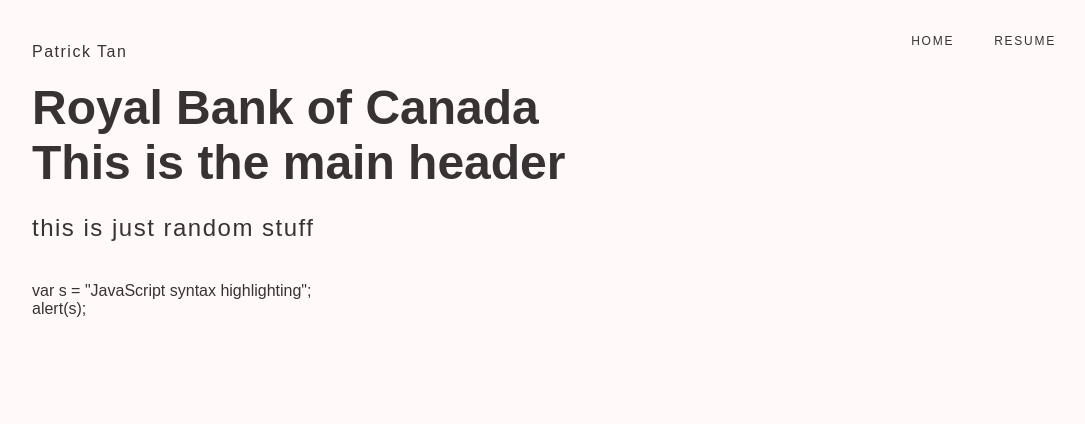
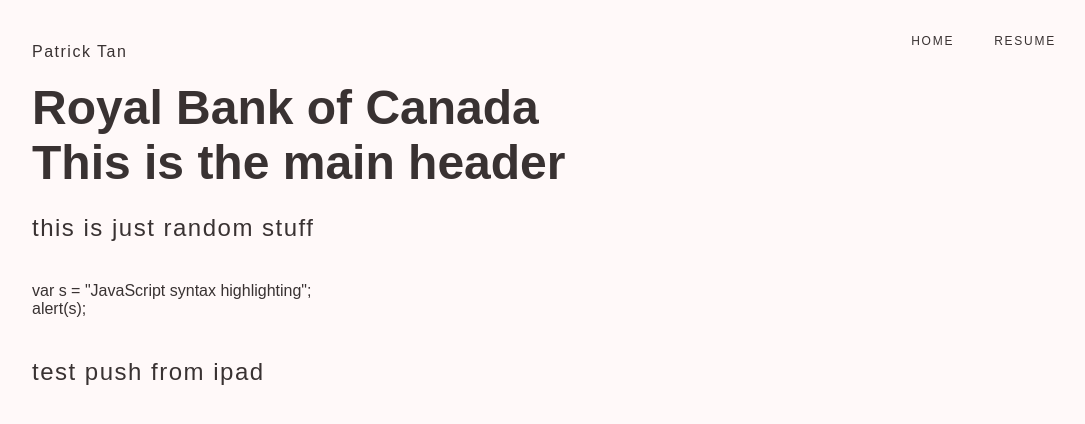
Before and after one commit to patrickm-tan/patricktan, a Gatsby site: page /projects/royal-bank-of-canada in a window 1280 px wide. Shown: the whole page, without its empty margins (96-1181 px from the left). Built offline with nearby package versions, Linux system fonts and the light colour scheme; Gatsby itself is replaced by a stand-in of ours; some packages are replaced by stand-ins of ours; code samples lack their colours.

Commit message:
test commit from ipad

````diff
--- a/src/projects/royal-bank-of-canada.mdx
+++ b/src/projects/royal-bank-of-canada.mdx
@@ -12,3 +12,5 @@ this is just random stuff
 var s = "JavaScript syntax highlighting";
 alert(s);
 ```
+
+test push from ipad
````
